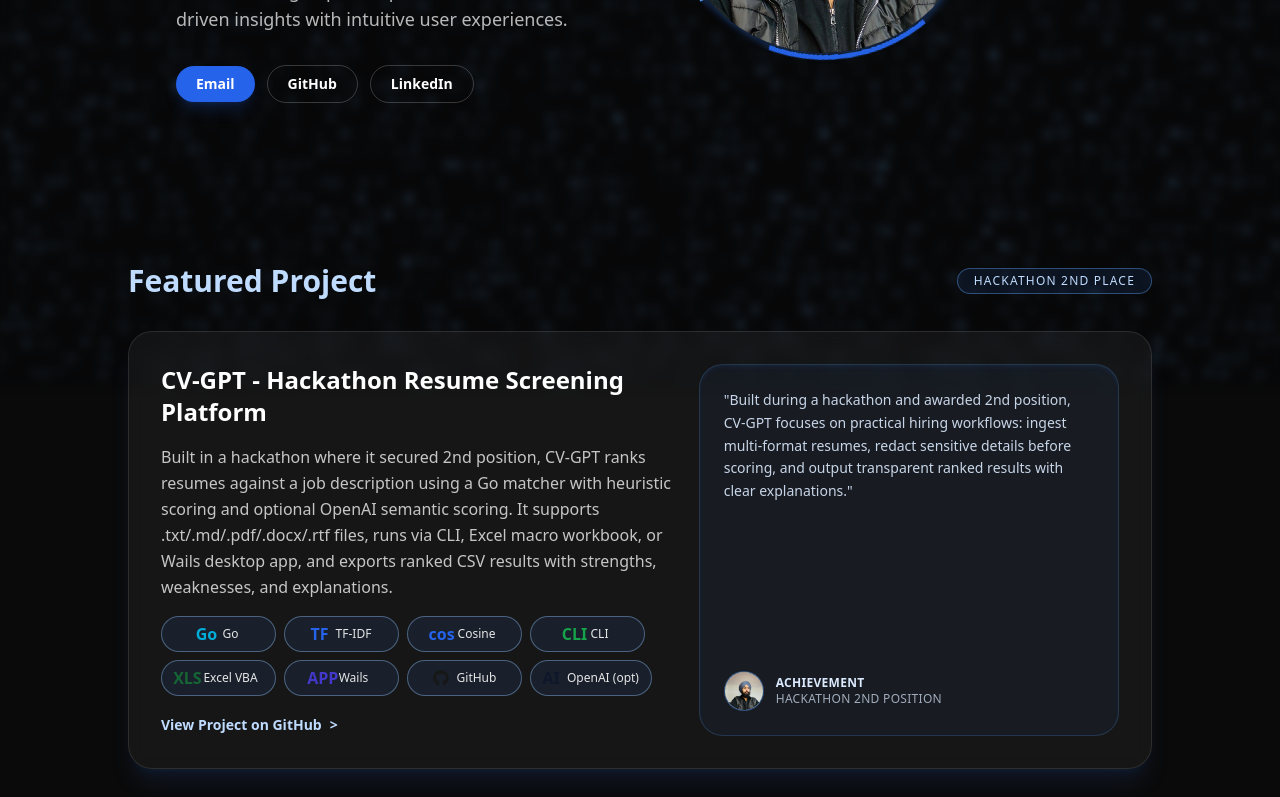
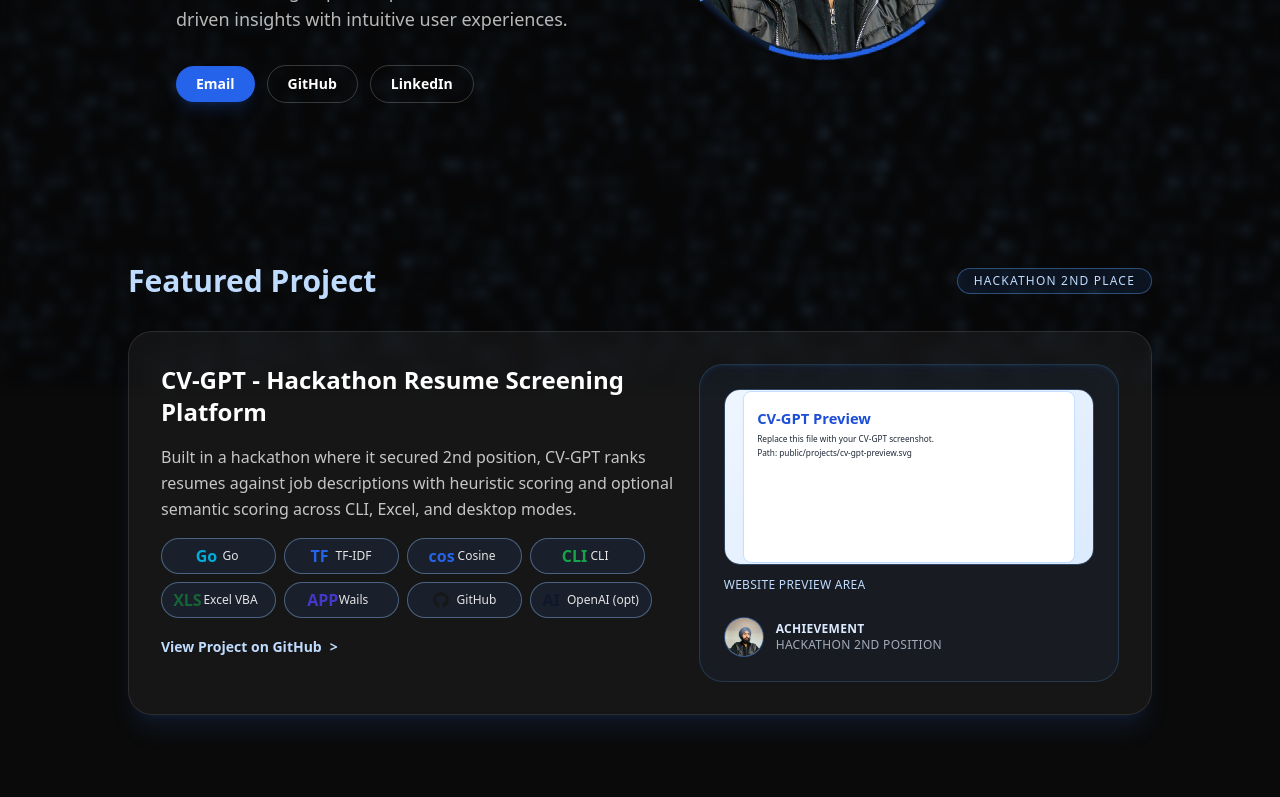
Before and after one commit to sarbzcode/Portfolio, a React (Vite) app: page / in a window 1280 px wide. Shown: the part 415-1212 px from the top of the page. Built offline with nearby package versions, Linux system fonts and the light colour scheme.

Commit message:
Styling Projects

```diff
--- a/src/components/FeaturedProject.tsx
+++ b/src/components/FeaturedProject.tsx
@@ -1,6 +1,7 @@
 import { FaGithub } from "react-icons/fa";
 
 const role = "./role.png";
+const cvGptPreview = "/projects/cv-gpt-preview.svg";
 
 export default function FeaturedProject() {
   return (
@@ -21,11 +22,8 @@
             </h3>
             <p className="text-base leading-relaxed text-neutral-700 dark:text-neutral-200/85">
               Built in a hackathon where it secured 2nd position, CV-GPT ranks
-              resumes against a job description using a Go matcher with
-              heuristic scoring and optional OpenAI semantic scoring. It
-              supports .txt/.md/.pdf/.docx/.rtf files, runs via CLI, Excel
-              macro workbook, or Wails desktop app, and exports ranked CSV
-              results with strengths, weaknesses, and explanations.
+              resumes against job descriptions with heuristic scoring and
+              optional semantic scoring across CLI, Excel, and desktop modes.
             </p>
             <ul className="flex flex-wrap gap-2 text-xs">
               {[
@@ -114,12 +112,17 @@
             </div>
           </div>
           <div className="flex flex-col justify-between gap-6 rounded-3xl border border-blue-200/40 bg-blue-50/70 p-6 text-left text-neutral-700 shadow-inner shadow-blue-500/10 dark:border-blue-400/20 dark:bg-blue-500/5 dark:text-blue-100/90">
-            <p className="text-sm leading-relaxed">
-              "Built during a hackathon and awarded 2nd position, CV-GPT
-              focuses on practical hiring workflows: ingest multi-format
-              resumes, redact sensitive details before scoring, and output
-              transparent ranked results with clear explanations."
-            </p>
+            <div className="space-y-3">
+              <img
+                src={cvGptPreview}
+                alt="CV-GPT preview"
+                loading="lazy"
+                className="h-44 w-full rounded-2xl border border-blue-200/70 object-cover dark:border-blue-400/30"
+              />
+              <p className="text-xs uppercase tracking-wide text-blue-700 dark:text-blue-200">
+                Website preview area
+              </p>
+            </div>
             <div className="flex items-center gap-3 text-xs uppercase tracking-wide text-blue-600 dark:text-blue-200/90">
               <img
                 src={role}
--- a/src/pages/About.tsx
+++ b/src/pages/About.tsx
@@ -33,6 +33,10 @@
         icon: <SiTailwindcss className="text-cyan-400" />,
       },
       { name: "Vite", icon: <SiVite className="text-purple-500" /> },
+      {
+        name: "Zustand",
+        icon: <span className="font-semibold text-blue-600">Z</span>,
+      },
     ],
   },
 
@@ -52,17 +56,43 @@
         name: "Express",
         icon: <SiExpress className="text-gray-700 dark:text-gray-200" />,
       },
-      { name: "Python", icon: <SiPython className="text-yellow-400" /> }
+      {
+        name: "Fastify",
+        icon: <span className="font-semibold text-neutral-700 dark:text-neutral-200">F</span>,
+      },
+      {
+        name: "Socket.IO",
+        icon: <span className="font-semibold text-blue-700 dark:text-blue-300">S</span>,
+      },
+      { name: "Go", icon: <span className="font-semibold text-cyan-500">Go</span> },
+      { name: "Python", icon: <SiPython className="text-yellow-400" /> },
     ],
-  }
+  },
+  {
+    category: "AI & Tooling",
+    items: [
+      { name: "OpenAI APIs", icon: <span className="font-semibold text-emerald-600">AI</span> },
+      { name: "TF-IDF / Cosine", icon: <span className="font-semibold text-indigo-600">ML</span> },
+      { name: "chess.js", icon: <span className="font-semibold text-slate-700 dark:text-slate-200">CJ</span> },
+      { name: "Stockfish WASM", icon: <span className="font-semibold text-slate-800 dark:text-slate-100">SF</span> },
+      { name: "Wails", icon: <span className="font-semibold text-violet-600">W</span> },
+      { name: "Excel VBA", icon: <span className="font-semibold text-green-700">XLS</span> },
+    ],
+  },
 ];
 
 const timeline = [
   {
-    period: "Now",
-    title: "ShiftSync & analytics initiatives",
+    period: "Jan 2026",
+    title: "ChessArena & CV-GPT",
     description:
-      "Working with workforce scheduling, payroll automation, and data-visualization workflows while strengthening backend and API design skills.",
+      "Built ChessArena with AI difficulty modes, room-based multiplayer, and matchmaking, and built CV-GPT for resume screening with heuristic + optional semantic scoring.",
+  },
+  {
+    period: "Sep 2025",
+    title: "ShiftSync - Workforce Scheduling & Payroll",
+    description:
+      "Built ShiftSync to simplify scheduling and payroll workflows with end-to-end planning, role-based dashboards, and automation-focused reporting.",
   },
   {
     period: "Jan 2025",
--- a/src/pages/Projects.tsx
+++ b/src/pages/Projects.tsx
@@ -11,6 +11,7 @@
     github: string;
     live?: string;
   };
+  previewImage?: string;
   impact: string[];
 };
 
@@ -52,6 +53,7 @@
     links: {
       github: "https://github.com/sarbzcode/ShiftSync",
     },
+    previewImage: "/projects/shiftsync-preview.svg",
     impact: [
       "Aiming to reduce manual reconciliation time by over 50% through automated shift and payroll summaries.",
       "Enhancing scheduling transparency with real-time updates and role-based access.",
@@ -80,6 +82,7 @@
     links: {
       github: "https://github.com/sarbzcode/CV-GPT",
     },
+    previewImage: "/projects/cv-gpt-preview.svg",
     impact: [
       "Built during a hackathon and awarded 2nd position",
       "CLI + Excel + desktop (Wails) run modes support different user workflows",
@@ -110,7 +113,7 @@
     ],
     links: {
       github: "https://github.com/sarbzcode/ChessArena",
-      live: "https://chess.sarbzcode.com",
+      live: "https://chess-arena-web.vercel.app",
     },
     impact: [
       "Multiplayer rooms and instant matchmaking queue",
@@ -171,16 +174,34 @@
                   </p>
                 </div>
 
-                <div className="rounded-2xl border border-neutral-200/70 bg-white/90 p-5 shadow-sm shadow-blue-500/5 dark:border-white/10 dark:bg-white/10">
-                  <h4 className="text-sm font-semibold uppercase tracking-wide text-blue-600 dark:text-blue-300">
-                    Problem & solution
-                  </h4>
-                  <p className="mt-2 text-sm leading-relaxed text-neutral-700 dark:text-neutral-200/80">
-                    {project.problem}
-                  </p>
-                  <p className="mt-2 text-sm leading-relaxed text-neutral-700 dark:text-neutral-200/80">
-                    {project.solution}
-                  </p>
+                <div className="overflow-hidden rounded-2xl border border-neutral-200/70 bg-white/90 shadow-sm shadow-blue-500/5 dark:border-white/10 dark:bg-white/10">
+                  {project.previewImage ? (
+                    <img
+                      src={project.previewImage}
+                      alt={`${project.title} preview`}
+                      loading="lazy"
+                      className="h-44 w-full object-cover"
+                    />
+                  ) : project.links.live ? (
+                    <iframe
+                      src={project.links.live}
+                      title={`${project.title} live preview`}
+                      loading="lazy"
+                      className="h-44 w-full border-0 bg-white"
+                    />
+                  ) : (
+                    <div className="flex h-44 items-center justify-center px-4 text-center text-sm text-neutral-600 dark:text-neutral-200/75">
+                      Preview image coming soon.
+                    </div>
+                  )}
+                  <div className="border-t border-neutral-200/70 px-5 py-3 dark:border-white/10">
+                    <h4 className="text-sm font-semibold uppercase tracking-wide text-blue-600 dark:text-blue-300">
+                      Website preview
+                    </h4>
+                    <p className="mt-1 text-xs text-neutral-600 dark:text-neutral-200/70">
+                      Open project links to view the full experience.
+                    </p>
+                  </div>
                 </div>
 
                 <div>
```
Also changed, not shown: public/projects/cv-gpt-preview.svg (added), public/projects/shiftsync-preview.svg (added), 6 other files (tests, documents, lock files or other folders).
